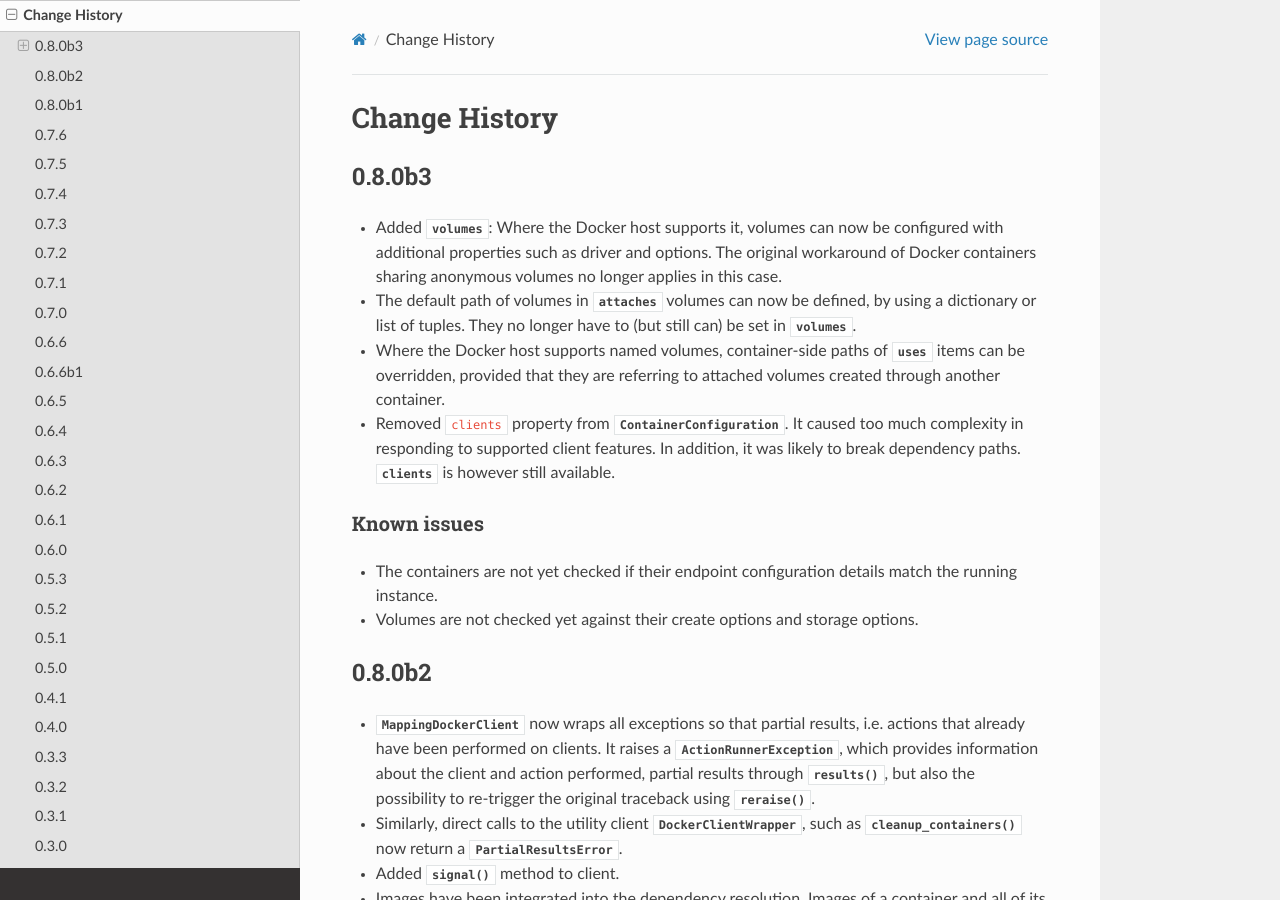
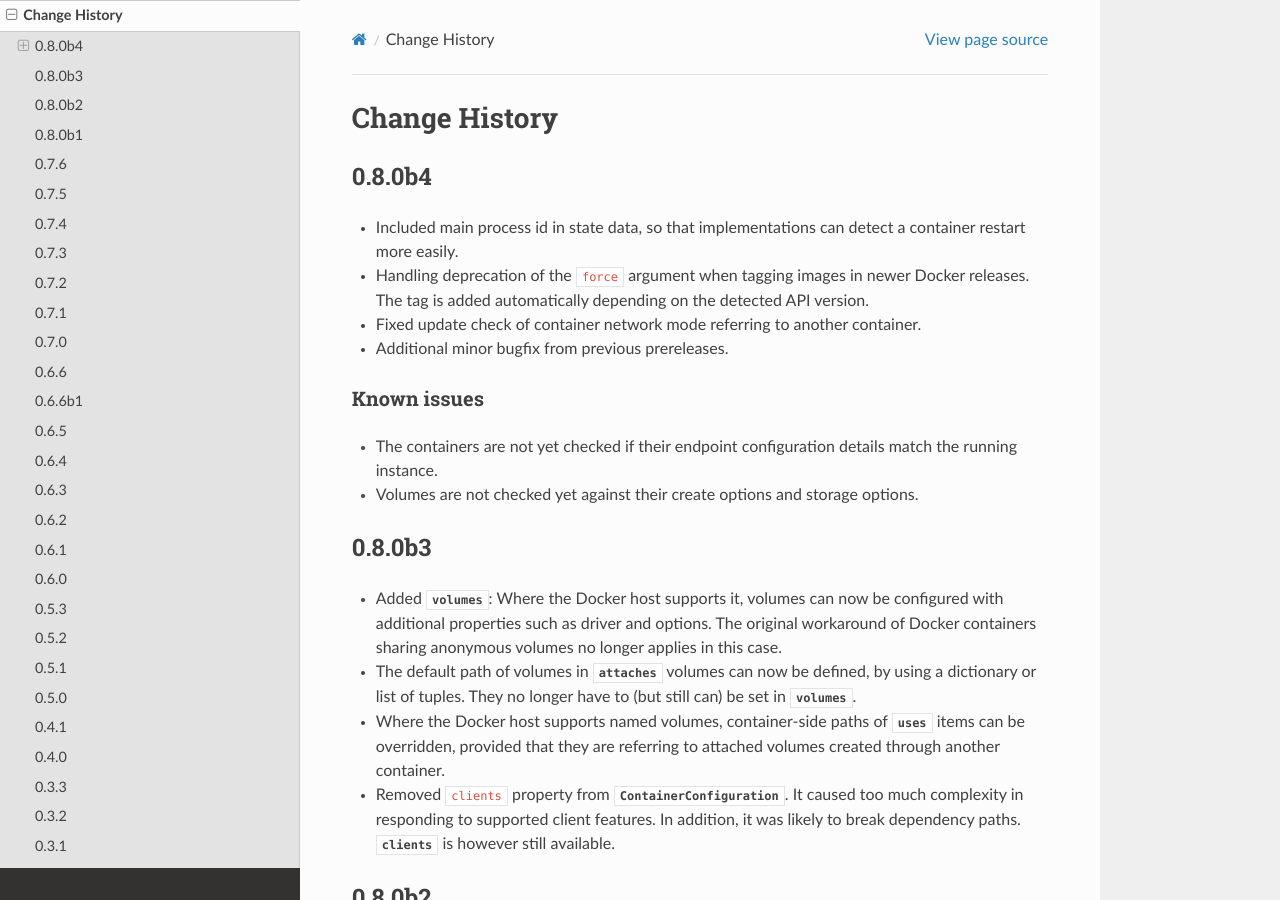
Before and after one commit to merll/docker-map, a Sphinx documentation site: the page built from docs/changes.rst, in a window 1280 px wide and 900 px high. Built offline with Sphinx 7.4.7 and the Read the Docs theme 2.0.0, drawn with Linux system fonts in a browser that asks for light colours.

Commit message:
Updated version and change log.

```diff
--- a/dockermap/__init__.py
+++ b/dockermap/__init__.py
@@ -2,7 +2,7 @@
 from __future__ import unicode_literals
 
 
-__version__ = '0.8.0b3'
+__version__ = '0.8.0b4'
 
 DEFAULT_BASEIMAGE = 'tianon/true:latest'
 DEFAULT_COREIMAGE = 'busybox:latest'
--- a/docs/changes.rst
+++ b/docs/changes.rst
@@ -2,6 +2,19 @@
 
 Change History
 ==============
+0.8.0b4
+-------
+* Included main process id in state data, so that implementations can detect a container restart more easily.
+* Handling deprecation of the ``force`` argument when tagging images in newer Docker releases. The tag is added
+  automatically depending on the detected API version.
+* Fixed update check of container network mode referring to another container.
+* Additional minor bugfix from previous prereleases.
+
+Known issues
+""""""""""""
+* The containers are not yet checked if their endpoint configuration details match the running instance.
+* Volumes are not checked yet against their create options and storage options.
+
 0.8.0b3
 -------
 * Added :attr:`~dockermap.map.config.main.ContainerMap.volumes`: Where the Docker host supports it, volumes can now be
```
Also changed, not shown: other parts of docs/changes.rst (+0 -5 lines).
